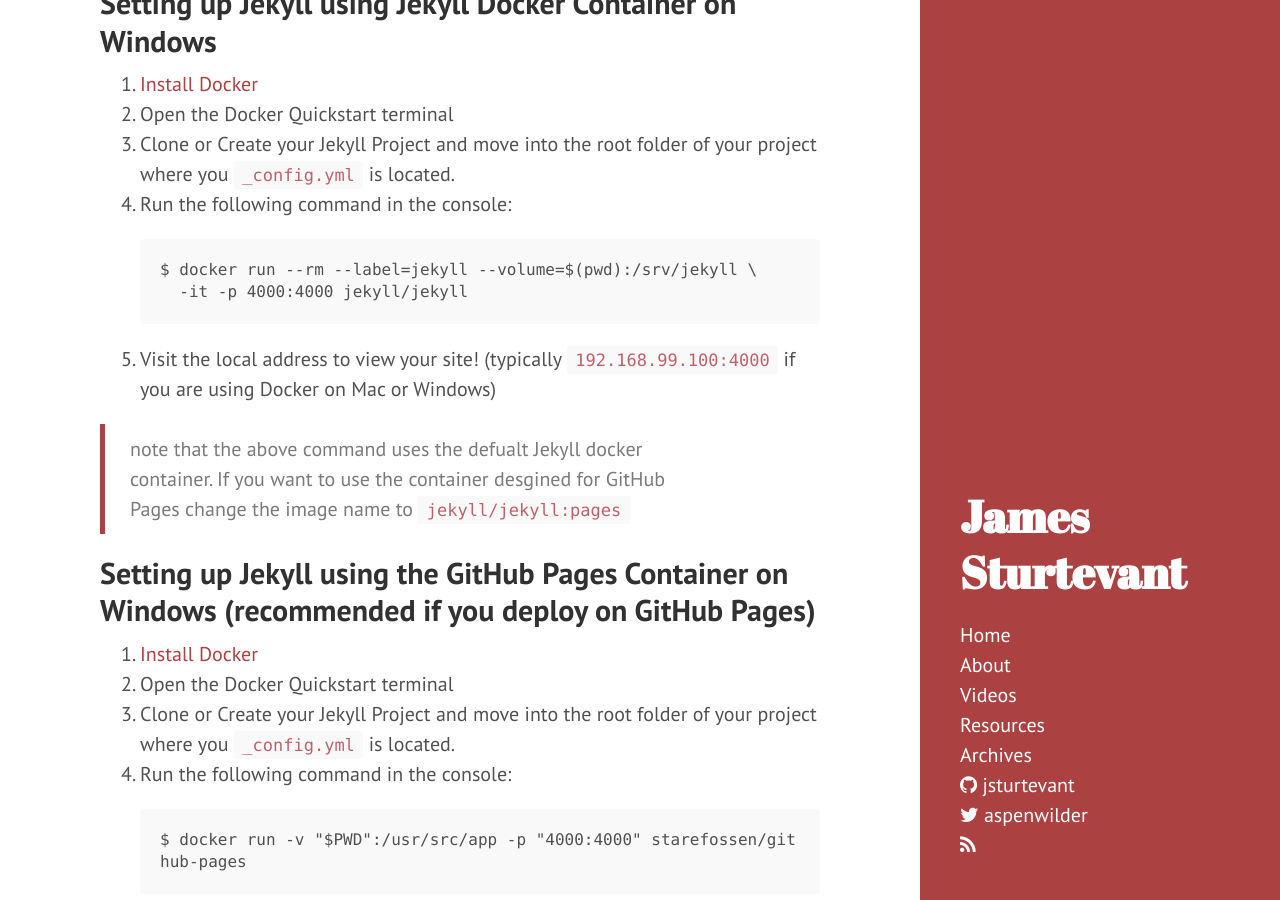
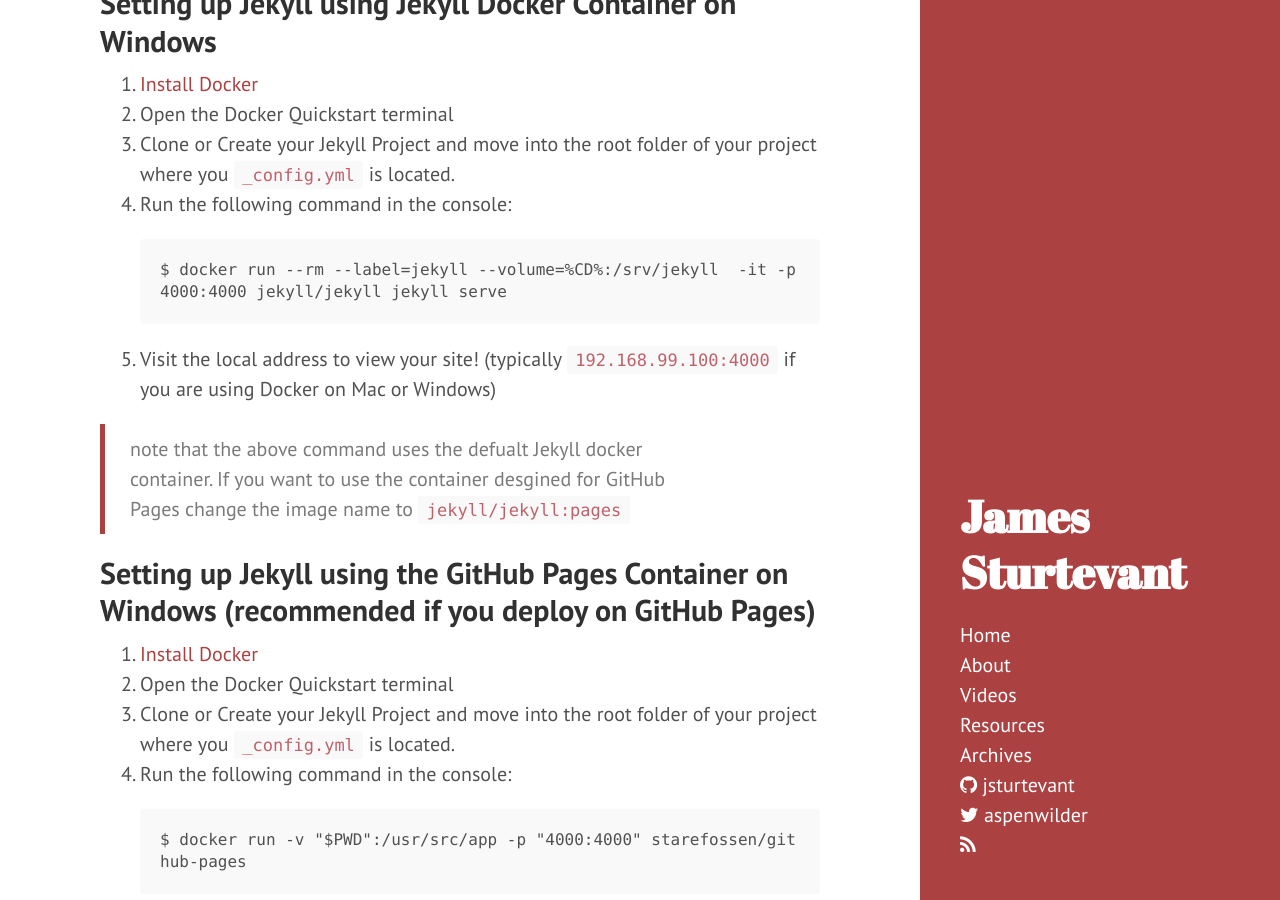
Before and after one commit to jsturtevant/jsturtevant.github.io, a Jekyll site: the page built from _posts/2016-02-09-Running-Jekyll-in-Windows-using-Docker.md, in a window 1280 px wide and 900 px high, scrolled down 886 px. Built offline with Jekyll 4.4.1, drawn with Linux system fonts in a browser that asks for light colours; nearby versions of some CDN libraries; comment, search, counter and statistics services are not loaded.

Commit message:
now have to specify the jekyll serve command

````diff
--- a/_posts/2016-02-09-Running-Jekyll-in-Windows-using-Docker.md
+++ b/_posts/2016-02-09-Running-Jekyll-in-Windows-using-Docker.md
@@ -20,8 +20,7 @@ The second option for Docker containers is one created by [Hans Kristian Flaatte
 4. Run the following command in the console:
 
    ```
-   $ docker run --rm --label=jekyll --volume=$(pwd):/srv/jekyll \
-     -it -p 4000:4000 jekyll/jekyll
+   $ docker run --rm --label=jekyll --volume=%CD%:/srv/jekyll  -it -p 4000:4000 jekyll/jekyll jekyll serve
    ```
 
 5. Visit the local address to view your site! (typically ```192.168.99.100:4000``` if you are using Docker on Mac or Windows)
````
